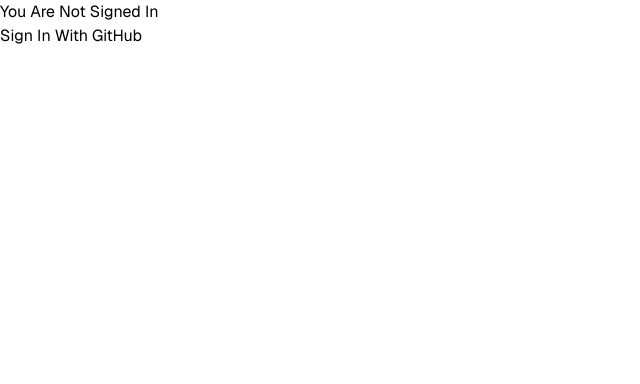
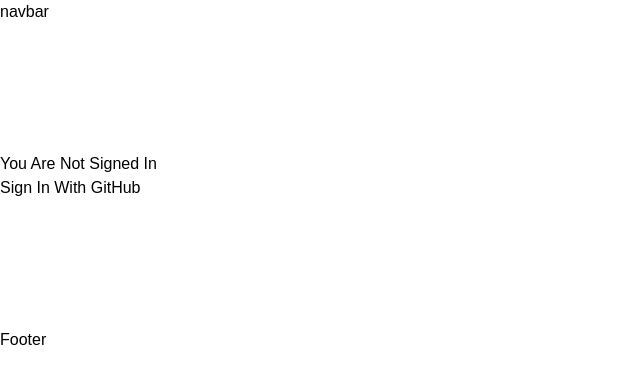
Before and after one commit to NullN1x/ToDoList-Public, a Next.js app: page / in a window 1280 px wide. Shown: the top 384 px of the page, without its empty margins (0-640 px from the left). Built offline with nearby package versions, Linux system fonts and the light colour scheme; no server answers.

Commit message:
added more file structure nav bar and footer

```diff
--- a/package.json
+++ b/package.json
@@ -27,7 +27,8 @@
     "postgres": "^3.4.4",
     "react": "^19.0.0",
     "react-dom": "^19.0.0",
-    "zod": "^3.24.2"
+    "zod": "^3.24.2",
+    "zustand": "^5.0.3"
   },
   "devDependencies": {
     "@eslint/eslintrc": "^3.3.1",
--- /dev/null
+++ b/src/app/components/elements/Footer.tsx
@@ -0,0 +1,5 @@
+const Footer = () => {
+  return <div>Footer</div>;
+};
+
+export default Footer;
--- /dev/null
+++ b/src/app/components/elements/Navbar.tsx
@@ -0,0 +1,5 @@
+const Navbar = () => {
+  return <div>navbar</div>;
+};
+
+export default Navbar;
--- a/src/app/layout.tsx
+++ b/src/app/layout.tsx
@@ -2,6 +2,8 @@
 
 import { type Metadata } from "next";
 import { Geist } from "next/font/google";
+import Navbar from "./components/elements/Navbar";
+import Footer from "./components/elements/Footer";
 
 export const metadata: Metadata = {
   title: "Create T3 App",
@@ -19,7 +21,11 @@
 }: Readonly<{ children: React.ReactNode }>) {
   return (
     <html lang="en" className={`${geist.variable}`}>
-      <body>{children}</body>
+      <Navbar />
+      <body className="flex flex-col gap-y-20 overflow-hidden md:gap-y-32">
+        {children}
+      </body>
+      <Footer />
     </html>
   );
 }
--- a/src/styles/globals.css
+++ b/src/styles/globals.css
@@ -1,6 +1,56 @@
 @import "tailwindcss";
 
 @theme {
-  --font-sans: var(--font-geist-sans), ui-sans-serif, system-ui, sans-serif,
+  --color-bg: 255 255 255;
+  --color-box: 255 255 255;
+  --box-border: 229 231 235;
+  --box-sd: 226 232 240 / 0.5;
+  --heading-1: 23 37 84;
+  --heading-2: 31 41 55;
+  --heading-3: 55 65 81;
+}
+
+html.dark {
+  --color-bg: 3 7 18;
+  --color-box: 17 24 39;
+  --box-border: 243 244 246 / 0.1;
+  --box-sd: transparent;
+  --heading-1: 255 255 255;
+  --heading-2: 243 244 246;
+  --heading-3: 209 213 219;
+}
+
+@layer utilities {
+  .bg-body {
+    background-color: rgb(var(--color-bg));
+  }
+  .bg-box-bg {
+    background-color: rgb(var(--color-box));
+  }
+  .text-heading-1 {
+    color: rgb(var(--heading-1));
+  }
+  .text-heading-2 {
+    color: rgb(var(--heading-2));
+  }
+  .text-heading-3 {
+    color: rgb(var(--heading-3));
+  }
+}
+
+html {
+  scroll-behavior: smooth;
+}
+
+body {
+  font-family: "Raleway", sans-serif;
+}
+
+/* @theme {
+  --font-sans:
+    var(--font-geist-sans), ui-sans-serif, system-ui, sans-serif,
     "Apple Color Emoji", "Segoe UI Emoji", "Segoe UI Symbol", "Noto Color Emoji";
-}
+} */
+/* body {
+  font-family: "Brush Script MT", cursive;
+} */
```
Also changed, not shown: 1 other file (tests, documents, lock files or other folders).
